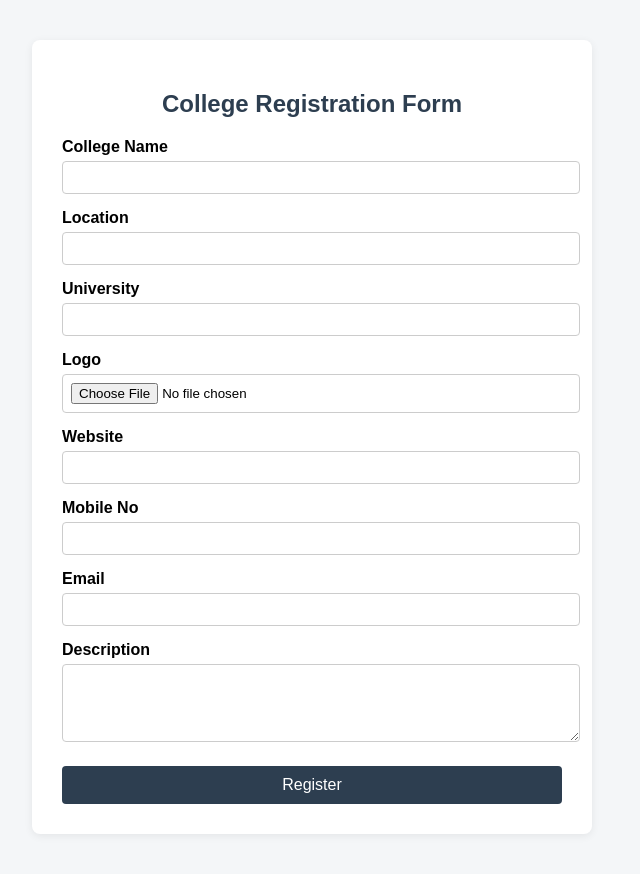
After one commit to nikhilkrsharma9/GetPlaced, a Django app: page /college_register in a window 1280 px wide. The commit adds this page. Shown: the whole page, without its empty margins (328-968 px from the left). Run offline with Django 4.2, Linux system fonts and the light colour scheme.

Commit message:
make college registraion form and views

```diff
--- /dev/null
+++ b/job_portal/portal/templates/college_register.html
@@ -0,0 +1,62 @@
+<!DOCTYPE html>
+<html lang="en">
+<head>
+    <meta charset="UTF-8">
+    <title>College Registration</title>
+    <style>
+        body { font-family: Arial, sans-serif; background: #f4f6f8; margin: 0; }
+        .container { max-width: 500px; margin: 40px auto; background: #fff; padding: 30px; border-radius: 8px; box-shadow: 0 2px 8px rgba(0,0,0,0.07);}
+        h2 { text-align: center; color: #2d3e50; }
+        form label { display: block; margin-top: 15px; font-weight: bold; }
+        form input, form textarea { width: 100%; padding: 8px; margin-top: 5px; border: 1px solid #ccc; border-radius: 4px; }
+        form button { margin-top: 20px; width: 100%; padding: 10px; background: #2d3e50; color: #fff; border: none; border-radius: 4px; font-size: 1em; cursor: pointer; }
+        form button:hover { background: #1a2533; }
+    </style>
+</head>
+<body>
+    <div class="container">
+        <h2>College Registration Form</h2>
+        <form method="post" enctype="multipart/form-data">
+            {% csrf_token %}
+            <label for="id_college_name">College Name</label>
+            <input type="text" name="college_name" id="id_college_name" maxlength="100" required>
+
+            <label for="id_college_location">Location</label>
+            <input type="text" name="college_location" id="id_college_location" maxlength="100" required>
+
+            <label for="id_college_university">University</label>
+            <input type="text" name="college_university" id="id_college_university" maxlength="100" required>
+
+            <label for="id_college_logo">Logo</label>
+            <input type="file" name="college_logo" id="id_college_logo" accept="image/*">
+
+            <label for="id_college_website">Website</label>
+            <input type="url" name="college_website" id="id_college_website" maxlength="200" required>
+
+            <label for="id_college_mobile_no">Mobile No</label>
+            <input type="text" name="college_mobile_no" id="id_college_mobile_no" maxlength="15" required>
+
+            <label for="id_college_email">Email</label>
+            <input type="email" name="college_email" id="id_college_email" maxlength="100" required>
+
+            <label for="id_college_description">Description</label>
+            <textarea name="college_description" id="id_college_description" rows="4"></textarea>
+
+            <button type="submit">Register</button>
+        </form>
+    </div>
+    {% if submitted %}
+    <div id="popup" style="position:fixed;top:0;left:0;width:100vw;height:100vh;background:rgba(0,0,0,0.5);display:flex;align-items:center;justify-content:center;">
+        <div style="background:#fff;padding:30px 40px;border-radius:8px;text-align:center;">
+            <h2>College registration form submitted!</h2>
+            <h3>Wait for admin approval</h3>
+            <button onclick="document.getElementById('popup').style.display='none';window.location.href=window.location.href;">OK</button>
+        </div>
+    </div>
+    <script>
+        // Optionally, reset the form after submission
+        document.querySelector('form').reset();
+    </script>
+    {% endif %}
+</body>
+</html>
--- a/job_portal/portal/templates/index.html
+++ b/job_portal/portal/templates/index.html
@@ -37,10 +37,16 @@
         <a href="#">Login</a>
         <a href="#">Register</a>
     </nav>
+    <div style="text-align:center;">
+        {% comment %} linking college register button to the college_register.html {% endcomment %}
+        <a href="{% url 'college_register' %}" style="display:inline-block;margin-top:20px;padding:10px 24px;background:#2d3e50;color:#fff;border-radius:4px;text-decoration:none;font-weight:bold;">Register Your College</a>
+    </div>
     <div class="container">
         <div class="hero">
             <h1>Find Your Next Opportunity</h1>
             <p>Search thousands of jobs from top companies and kickstart your career today!</p>
+
+
         </div>
         <form class="search-bar" action="{% url 'job_search' %}" method="get">       {% comment %}  Here "job_search is" the search box in index.html or index page {% endcomment %}
             <input type="text" name="q" placeholder="Search jobs, skills, companies...">
--- a/job_portal/portal/urls.py
+++ b/job_portal/portal/urls.py
@@ -3,5 +3,7 @@ from . import views
 
 urlpatterns = [
     path('', views.index), # index or home page
-    path('search/', views.job_search, name='job_search'),  # the seach box in index.html or home page
+    path('search', views.job_search, name='job_search'),  # the seach box in index.html or home page
+    path('college_register', views.college_register, name='college_register'),
+    path('college_register_success', views.college_register_success, name='college_register_success'),
 ]
--- a/job_portal/portal/views.py
+++ b/job_portal/portal/views.py
@@ -1,5 +1,6 @@
 from django.http import HttpResponse
 from django.shortcuts import render, redirect
+from .models import college
 
 # it is the index or home page
 def index (request):
@@ -8,3 +9,24 @@ def index (request):
 #it is the search box in index.html or home page
 def job_search(request):
     return render(request, 'search_results.html')
+
+def college_register(request):
+    submitted = False
+    if request.method == 'POST':
+        data = request.POST
+        files = request.FILES
+        college.objects.create(
+            college_name=data.get('college_name'),
+            college_location=data.get('college_location'),
+            college_university=data.get('college_university'),
+            college_logo=files.get('college_logo'),
+            college_website=data.get('college_website'),
+            college_mobile_no=data.get('college_mobile_no'),
+            college_email=data.get('college_email'),
+            college_description=data.get('college_description'),
+        )
+        submitted = True
+    return render(request, 'college_register.html', {'submitted': submitted})
+
+def college_register_success(request):
+    return render(request, 'college_register_success.html')
```
Also changed, not shown: job_portal/portal/templates/college_register_success.html (added, +11 -0 lines), job_portal/college_logos/cherry-blossom-plum-7680x4320-16275.jpg (added), job_portal/college_logos/cherry-blossom-plum-7680x4320-16275_qsueqVl.jpg (added), job_portal/db.sqlite3, 1 other file.
